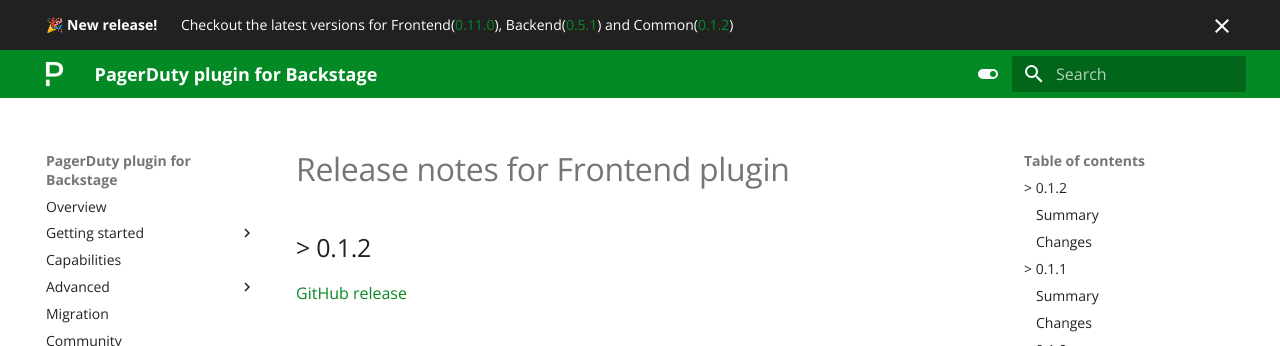
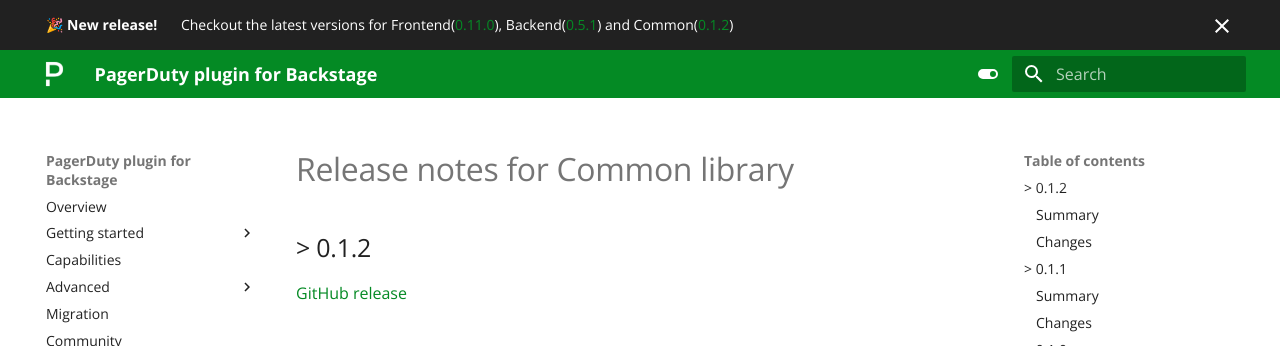
Before and after one commit to PagerDuty/backstage-plugin-docs, an MkDocs documentation site: the page built from docs/release-notes/common.md, in a window 1280 px wide and 900 px high. Shown: the top 346 px of the window. Built offline with MkDocs 1.6.1 and Material for MkDocs 9.7.7, drawn with Linux system fonts in a browser that asks for light colours.

Commit message:
fixing typo in common library
Signed-off-by: Tiago Barbosa <tbarbos@hotmail.com>

```diff
--- a/docs/release-notes/common.md
+++ b/docs/release-notes/common.md
@@ -1,4 +1,4 @@
-# Release notes for Frontend plugin
+# Release notes for Common library
 
 ## > 0.1.2
 
```
